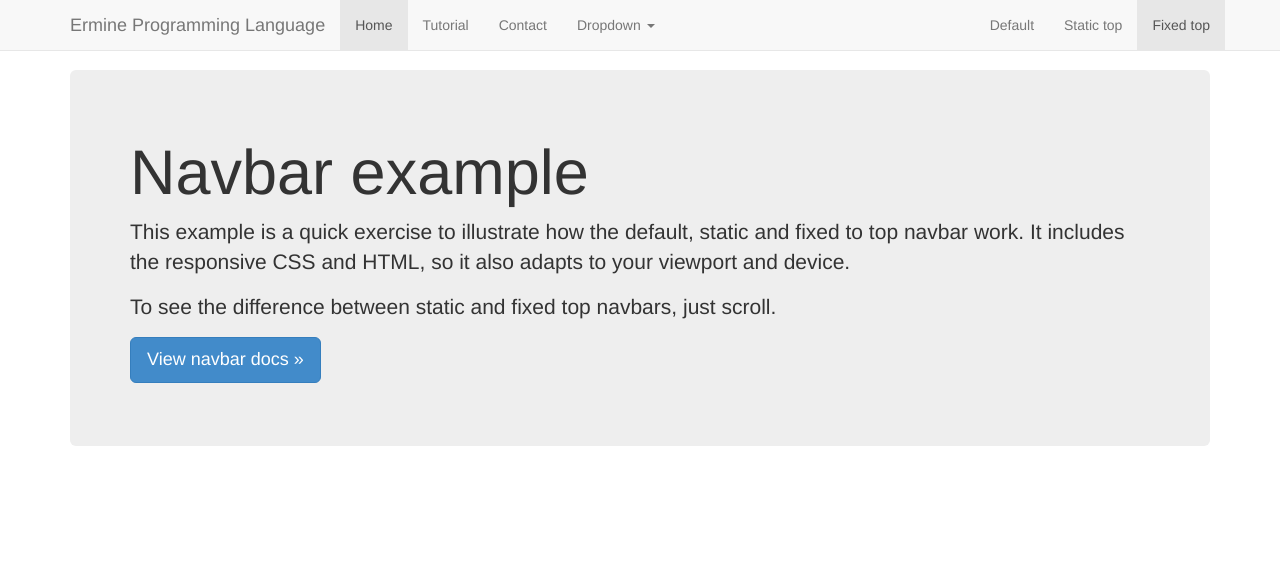
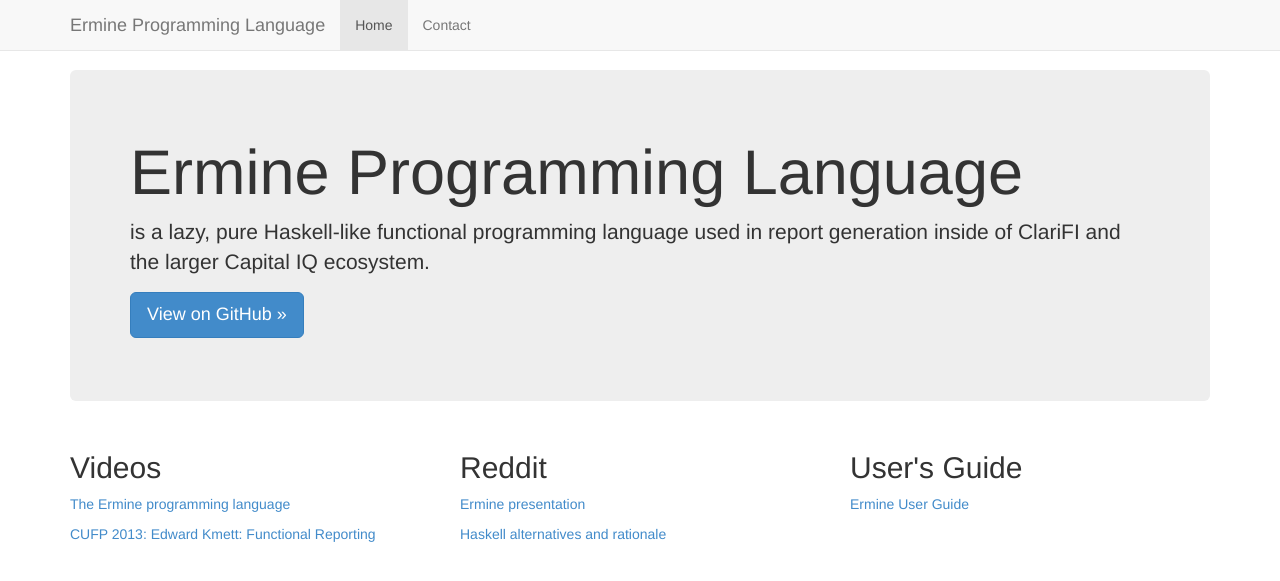
Before and after one commit to ermine-language/ermine-language.github.io, a Jekyll site: the page index.html, which Jekyll copies as it is, in a window 1280 px wide and 900 px high. Shown: the top 581 px of the window. Built offline with Jekyll 4.4.1, drawn with Linux system fonts in a browser that asks for light colours; nearby versions of some CDN libraries; Markdown is read by kramdown in place of the engine named in the settings.

Commit message:
finalize Bootstrap site

```diff
--- a/index.html
+++ b/index.html
@@ -8,7 +8,7 @@
     <meta name="author" content="">
     <link rel="shortcut icon" href="../../assets/ico/favicon.ico">
 
-    <title>Fixed Top Navbar Example for Bootstrap</title>
+    <title>Ermine Programming Language</title>
 
     <!-- Bootstrap core CSS -->
     <link href="assets/css/bootstrap.min.css" rel="stylesheet">
@@ -43,8 +43,8 @@
         <div class="navbar-collapse collapse">
           <ul class="nav navbar-nav">
             <li class="active"><a href="#">Home</a></li>
-            <li><a href="#tutorial">Tutorial</a></li>
-            <li><a href="#contact">Contact</a></li>
+            <li><a href="mailto:ekmett@gmail.com">Contact</a></li>
+            <!--
             <li class="dropdown">
               <a href="#" class="dropdown-toggle" data-toggle="dropdown">Dropdown <b class="caret"></b></a>
               <ul class="dropdown-menu">
@@ -57,12 +57,15 @@
                 <li><a href="#">One more separated link</a></li>
               </ul>
             </li>
+            -->
           </ul>
+          <!--
           <ul class="nav navbar-nav navbar-right">
             <li><a href="../navbar/">Default</a></li>
             <li><a href="../navbar-static-top/">Static top</a></li>
             <li class="active"><a href="./">Fixed top</a></li>
           </ul>
+          -->
         </div><!--/.nav-collapse -->
       </div>
     </div>
@@ -71,13 +74,29 @@
 
       <!-- Main component for a primary marketing message or call to action -->
       <div class="jumbotron">
-        <h1>Navbar example</h1>
-        <p>This example is a quick exercise to illustrate how the default, static and fixed to top navbar work. It includes the responsive CSS and HTML, so it also adapts to your viewport and device.</p>
-        <p>To see the difference between static and fixed top navbars, just scroll.</p>
+        <h1>Ermine Programming Language</h1>
+        <p>is a lazy, pure Haskell-like functional programming language used in report generation inside of ClariFI and the larger Capital IQ ecosystem.</p>
         <p>
-          <a class="btn btn-lg btn-primary" href="../../components/#navbar" role="button">View navbar docs &raquo;</a>
+          <a class="btn btn-lg btn-primary" href="https://github.com/ermine-language/" role="button">View on GitHub &raquo;</a>
         </p>
       </div>
+
+    <div class="row">
+        <div class="col-md-4">
+          <h2>Videos</h2>
+          <p><a href="https://www.youtube.com/watch?v=QCvXlOCBe5A">The Ermine programming language</a></p>
+          <p><a href="https://www.youtube.com/watch?v=o3m2NkusI9k">CUFP 2013: Edward Kmett: Functional Reporting</a></p>
+        </div>
+        <div class="col-md-4">
+          <h2>Reddit</h2>
+          <p><a href="https://pay.reddit.com/r/haskell/comments/1qol5n/ermine_presentation/">Ermine presentation</a></p>
+          <p><a href="https://pay.reddit.com/r/haskell/comments/1mvb2e/which_programming_languages_do_you_like_besides/">Haskell alternatives and rationale</a></p>
+       </div>
+        <div class="col-md-4">
+          <h2>User's Guide</h2>
+          <p><a href="http://nocandysw.com/ermine-user-guide/ermine-user-guide-usltr.pdf">Ermine User Guide</a></p>
+        </div>
+    </div>
 
     </div> <!-- /container -->
 
```
Also changed, not shown: 1 other file.
